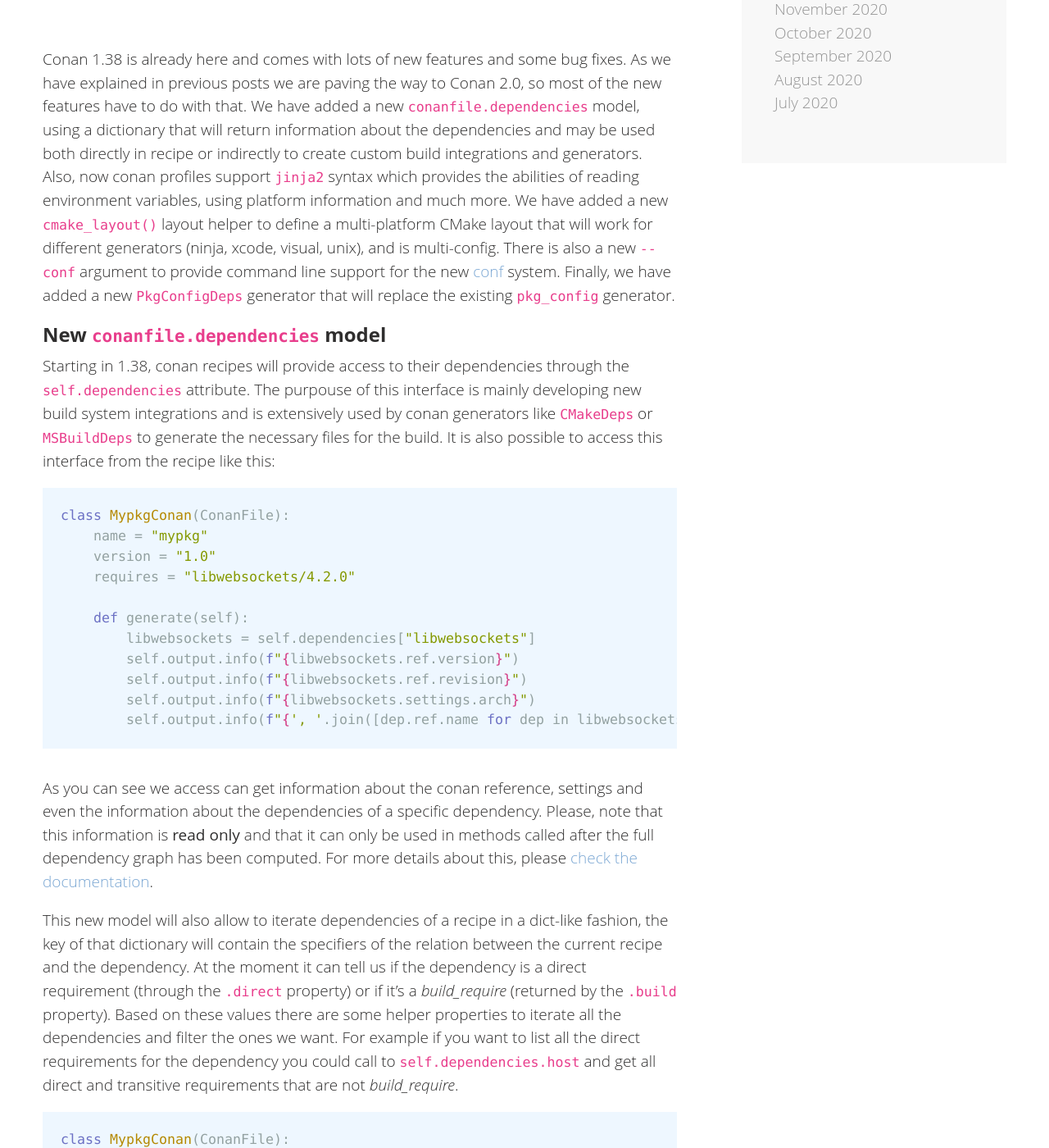
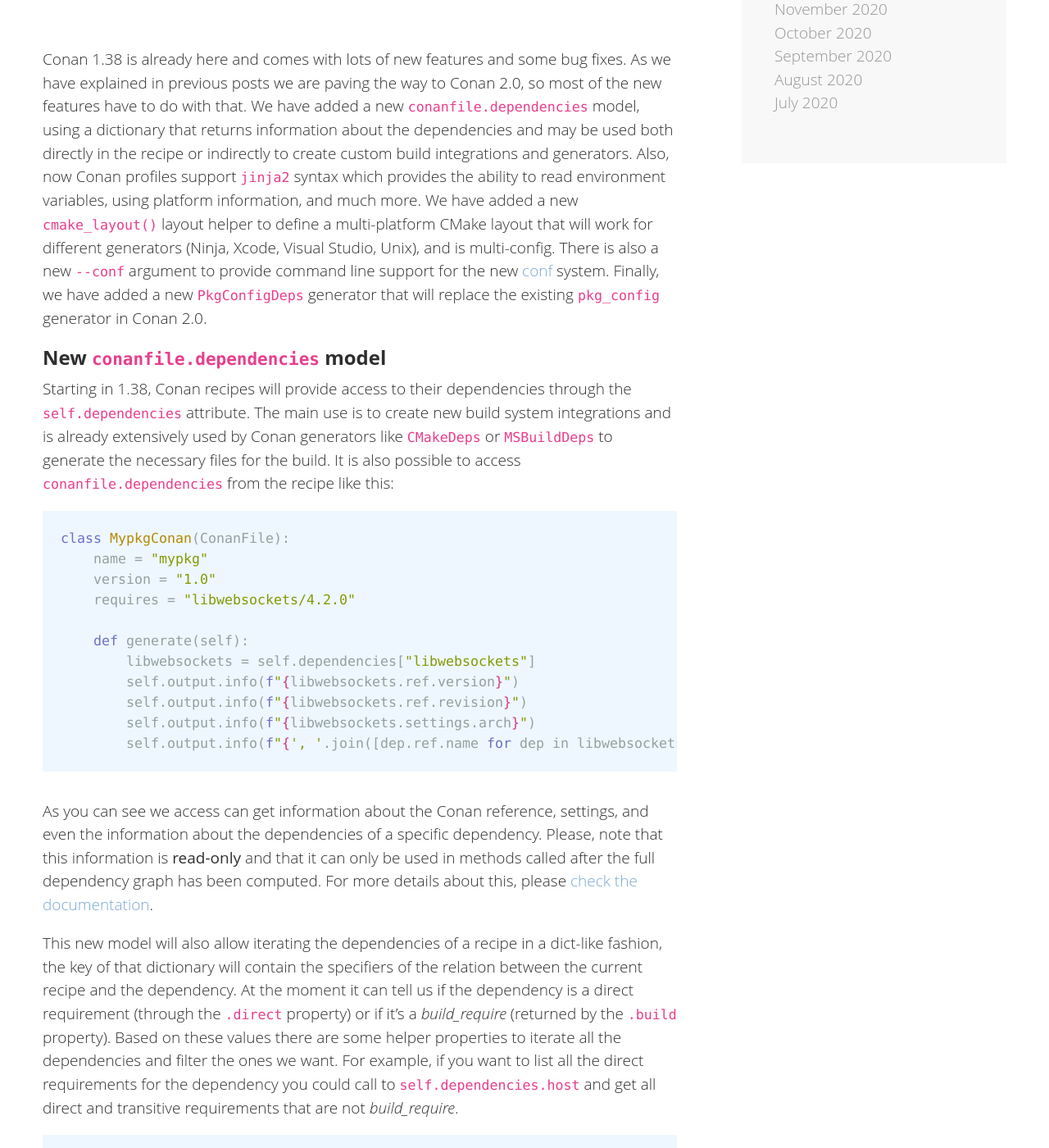
Before and after one commit to conan-io/conan-io.github.io, a Jekyll site: the page built from _posts/2021-07-09-New-conan-release-1-38.markdown, in a window 1280 px wide and 1400 px high, scrolled down 443 px. Shown: the whole window at 82% size. Built offline with Jekyll 4.4.1, drawn with Linux system fonts in a browser that asks for light colours; comment, search, counter and statistics services are not loaded; some of the changed text lies outside the part shown.

Commit message:
minor fixes

````diff
--- a/_posts/2021-07-09-New-conan-release-1-38.markdown
+++ b/_posts/2021-07-09-New-conan-release-1-38.markdown
@@ -11,23 +11,23 @@ generator."
 
 Conan 1.38 is already here and comes with lots of new features and some bug fixes. As we have
 explained in previous posts we are paving the way to Conan 2.0, so most of the new features have to
-do with that. We have added a new `conanfile.dependencies` model, using a dictionary that will return
-information about the dependencies and may be used both directly in recipe or indirectly to create
-custom build integrations and generators. Also, now conan profiles support `jinja2` syntax which
-provides the abilities of reading environment variables, using platform information and much more. We
-have added a new `cmake_layout()` layout helper to define a multi-platform CMake layout that will
-work for different generators (ninja, xcode, visual, unix), and is multi-config. There is also a new
-`--conf` argument to provide command line support for the new
+do with that. We have added a new `conanfile.dependencies` model, using a dictionary that returns
+information about the dependencies and may be used both directly in the recipe or indirectly to
+create custom build integrations and generators. Also, now Conan profiles support `jinja2` syntax
+which provides the ability to read environment variables, using platform information, and much more.
+We have added a new `cmake_layout()` layout helper to define a multi-platform CMake layout that will
+work for different generators (Ninja, Xcode, Visual Studio, Unix), and is multi-config. There is also
+a new `--conf` argument to provide command line support for the new
 [conf](https://docs.conan.io/en/latest/reference/config_files/global_conf.html) system. Finally, we
-have added a new `PkgConfigDeps` generator that will replace the existing `pkg_config` generator.
+have added a new `PkgConfigDeps` generator that will replace the existing `pkg_config` generator in
+Conan 2.0.
 
 ## New `conanfile.dependencies` model
 
-Starting in 1.38, conan recipes will provide access to their dependencies through the
-`self.dependencies` attribute. The purpouse of this interface is mainly developing new build system
-integrations and is extensively used by conan generators like `CMakeDeps` or `MSBuildDeps` to
-generate the necessary files for the build. It is also possible to access this interface from the
-recipe like this:
+Starting in 1.38, Conan recipes will provide access to their dependencies through the
+`self.dependencies` attribute. The main use is to create new build system integrations and is already
+extensively used by Conan generators like `CMakeDeps` or `MSBuildDeps` to generate the necessary
+files for the build. It is also possible to access `conanfile.dependencies` from the recipe like this:
 
 ```python
 class MypkgConan(ConanFile):
@@ -43,18 +43,18 @@ class MypkgConan(ConanFile):
         self.output.info(f"{', '.join([dep.ref.name for dep in libwebsockets.dependencies.values()])}")
 ```
 
-As you can see we access can get information about the conan reference, settings and even the
+As you can see we access can get information about the Conan reference, settings, and even the
 information about the dependencies of a specific dependency. Please, note that this information is
-**read only** and that it can only be used in methods called after the full dependency graph has been
+**read-only** and that it can only be used in methods called after the full dependency graph has been
 computed. For more details about this, please [check the
 documentation](https://docs.conan.io/en/latest/reference/conanfile/dependencies.html#dependencies-interface).
 
-This new model will also allow to iterate dependencies of a recipe in a dict-like fashion, the key of
+This new model will also allow iterating the dependencies of a recipe in a dict-like fashion, the key of
 that dictionary will contain the specifiers of the relation between the current recipe and the
 dependency. At the moment it can tell us if the dependency is a direct requirement (through the
 `.direct` property) or if it's a *build_require* (returned by the `.build` property). Based on these
 values there are some helper properties to iterate all the dependencies and filter the ones we want.
-For example if you want to list all the direct requirements for the dependency you could call to
+For example, if you want to list all the direct requirements for the dependency you could call to
 `self.dependencies.host` and get all direct and transitive requirements that are not *build_require*.
 
 ```python
@@ -79,16 +79,16 @@ Please refer to the [Conan
 documentation](https://docs.conan.io/en/latest/reference/conanfile/dependencies.html#iterating-dependencies)
 for more details on what helper properties are available.
 
-## Support for `jinja2` syntax in conan profiles
+## Support for `jinja2` syntax in Conan profiles
 
-After many users requests on having more powerful profiles and doing some exploratory attemps with
-other implementations we have finally decided to experimentally provide Conan profiles to support
-`jinja2` templating syntax. This provides Conan profiles with some very useful capabilities. The only
-thing to be done is naming the profile with the `.jinja` extension. Let's see some of those
+After many users requested having more powerful profiles we made some exploratory attempts with
+different implementations and we have finally decided to experimentally provide Conan profiles to
+support `jinja2` templating syntax. This provides Conan profiles with some very useful capabilities.
+The only thing to be done is to name the profile with the `.jinja` extension. Let's see some of those
 capabilities:
 
 * Using environment variables in profiles. Python `os` module is added to the render context so we
-  can read environment variables using pure Python syntax. Also you can define variables for using
+  can read environment variables using pure Python syntax. Also, you can define variables for use
   later.
 
         {% raw %}
@@ -112,10 +112,10 @@ Documentation](https://docs.conan.io/en/latest/reference/profiles.html#profile-t
 
 ## New `cmake_layout()` layout helper
 
-After releasing the new `layout()` method for *conanfile.py* in *1.37*, for this release we are
+After releasing the new `layout()` method for *conanfile.py* in *1.37*, for this release, we are
 adding a pre-defined layout helper for CMake. This layout will check the CMake generator and set the
 corresponding folders according to that. For example, for multi-configuration generators such as
-*Visual Studio* or *Xcode* the folders will be the same irrespective of the build type, and the build
+*Visual Studio* or *Xcode*, the folders will be the same irrespective of the build type, and the build
 system will manage the different build types inside that folder. However, for single-config generators
 like *Unix Makefiles*, different folders will be set for each different configuration.
 
@@ -151,8 +151,8 @@ conan create . -c tools.cmake.cmaketoolchain:generator=Xcode
 
 ## New `PkgConfigDeps` generator
 
-Please also check the new `PkgConfigDeps` generator meant to substitute our classic pkg_config
-generator in the near future. It makes use of the new conanfile.dependencies model we talked about in
+Please also check the new `PkgConfigDeps` generator meant to substitute our "classic" *pkg_config*
+generator in Conan 2.0. It makes use of the new conanfile.dependencies model we talked about in
 the beginning of this post. Check the
 [docs](https://docs.conan.io/en/latest/reference/conanfile/tools/gnu/pkgconfigdeps.html) for more
 information on how to use it.
````
Also changed, not shown: other parts of _posts/2021-07-09-New-conan-release-1-38.markdown (+1 -1 lines).
